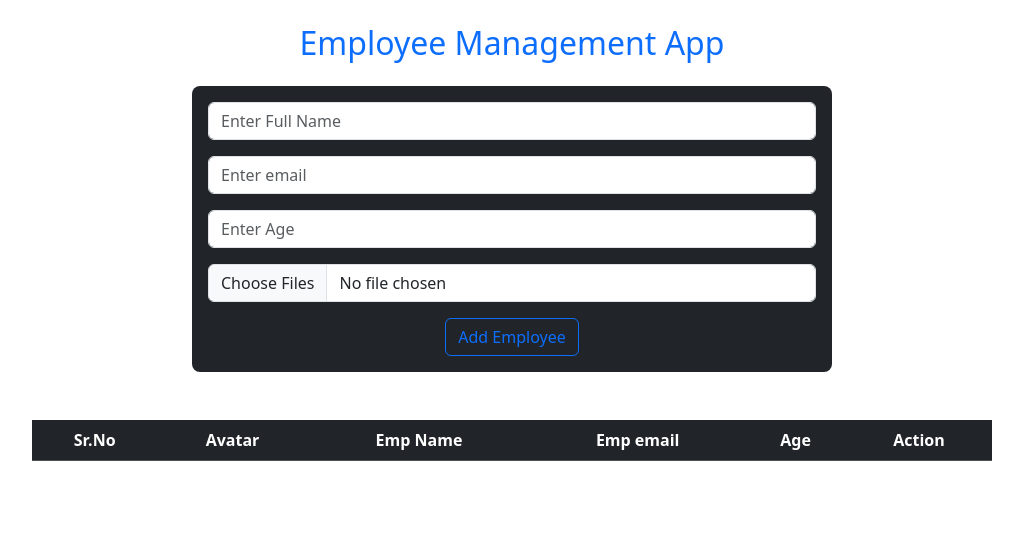
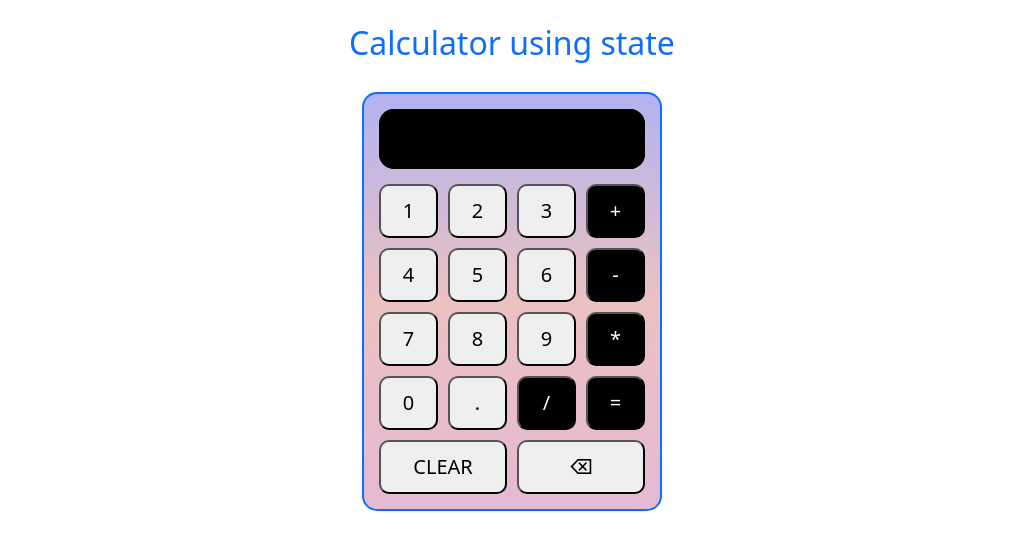
Before and after one commit to mayurrajput8486/changeXpert_react_B01, a React (Vite) app in the folder stateapp/: page / in a window 1280 px wide. Shown: the top 550 px of the page, without its empty margins (128-1151 px from the left). Built offline with nearby package versions, Linux system fonts and the light colour scheme.

Commit message:
Calculator with mathjs library

```diff
--- a/stateapp/package.json
+++ b/stateapp/package.json
@@ -11,6 +11,7 @@
   },
   "dependencies": {
     "bootstrap": "^5.3.8",
+    "mathjs": "^15.0.0",
     "react": "^19.1.1",
     "react-dom": "^19.1.1"
   },
--- a/stateapp/src/App.jsx
+++ b/stateapp/src/App.jsx
@@ -6,6 +6,7 @@ import TempControlApp from './components/TempControlApp'
 import Formdata from './components/Formdata'
 import Loginform from './components/Loginform'
 import Employees from './components/Employees'
+import Calculator from './components/Calculator'
 const App = () => {
   return (
     <div className='text-primary text-center'>
@@ -16,7 +17,8 @@ const App = () => {
       {/* <Formdata/> */}
       <br/>
       {/* <Loginform/> */}
-      <Employees/>
+      {/* <Employees/> */}
+      <Calculator/>
     </div>
   )
 }
--- /dev/null
+++ b/stateapp/src/components/Calculator.css
@@ -0,0 +1,50 @@
+.calculator{
+    width: 300px;
+    margin: auto;
+    margin-top: 30px;
+    border: 2px solid;
+    background: linear-gradient(rgb(178, 179, 241),rgb(236, 193, 193),rgb(228, 185, 212));
+    border-radius: 15px;
+    padding: 15px;
+}
+.screen{
+    height: 60px;
+    background-color: black;
+    border-radius: 15px;
+    margin-bottom: 15px;
+}
+.mydata{
+    width: 100%;
+    background-color: black;
+    outline: none;
+    border: 0px;
+    border-radius: 15px;
+    font-size: 20px;
+    color: rgb(232, 236, 226);
+    text-align: right;
+    padding-right: 10px;
+    height: 60px;
+}
+.button{
+    border-radius: 10px;
+    padding: 10px;
+    font-size: 20px;
+}
+.buttons{
+    display: grid;
+    grid-template-columns: repeat(4,1fr);
+    gap: 10px;
+}
+
+.clear{
+    grid-column: span 2;
+}
+
+.edit{
+    grid-column: span 2;
+}
+
+.operator{
+    background-color: rgb(0, 0, 0);
+    color: white;
+}
--- /dev/null
+++ b/stateapp/src/components/Calculator.jsx
@@ -0,0 +1,67 @@
+import { useState } from 'react'
+import './Calculator.css'
+import { evaluate } from 'mathjs'
+const Calculator = () => {
+    const [cal, setCal] = useState('')
+
+    const show = (data) =>{
+        setCal(cal + (data))
+    }
+
+    const clearAll = () =>{
+        setCal('')
+    }
+
+    const clearLastEntry = () =>{
+        setCal(cal.slice(0,-1))
+    }
+    //slice(startIndex, endIndex) - this method is usd to extract the substring of original string
+
+    const solve = () =>{
+        let result = evaluate(cal)
+        setCal(result.toString())
+    }
+  return (
+    <div>
+        <h2 className="text-center">Calculator using state</h2>
+        <div className="calculator">
+            {/* section1 - screen */}
+            <div className="screen">
+                <input
+                    type="text"
+                    className='mydata'
+                    readOnly
+                    value={cal}
+                />
+            </div>
+            {/* section 2 - All buttons */}
+            <div className="buttons">
+                <button className="button bt" onClick={()=>show('1')}>1</button>
+                <button className="button bt" onClick={()=>show('2')}>2</button>
+                <button className="button bt" onClick={()=>show('3')}>3</button>
+                <button className="button operator" onClick={()=>show('+')}>+</button>
+
+                <button className="button bt" onClick={()=>show('4')}>4</button>
+                <button className="button bt" onClick={()=>show('5')}>5</button>
+                <button className="button bt" onClick={()=>show('6')}>6</button>
+                <button className="button operator" onClick={()=>show('-')}>-</button>
+
+                <button className="button bt" onClick={()=>show('7')}>7</button>
+                <button className="button bt" onClick={()=>show('8')}>8</button>
+                <button className="button bt" onClick={()=>show('9')}>9</button>
+                <button className="button operator" onClick={()=>show('*')}>*</button>
+
+                <button className="button bt" onClick={()=>show('0')}>0</button>
+                <button className="button bt" onClick={()=>show('.')}>.</button>
+                <button className="button operator" onClick={()=>show('/')}>/</button>
+                <button className="button operator" onClick={solve}>=</button>
+
+                <button className="button clear" onClick={clearAll}>CLEAR</button>
+                <button className="button edit" onClick={clearLastEntry}>&#9003;</button>
+            </div>
+        </div>
+    </div>
+  )
+}
+
+export default Calculator
```
Also changed, not shown: 1 other file (tests, documents, lock files or other folders).
